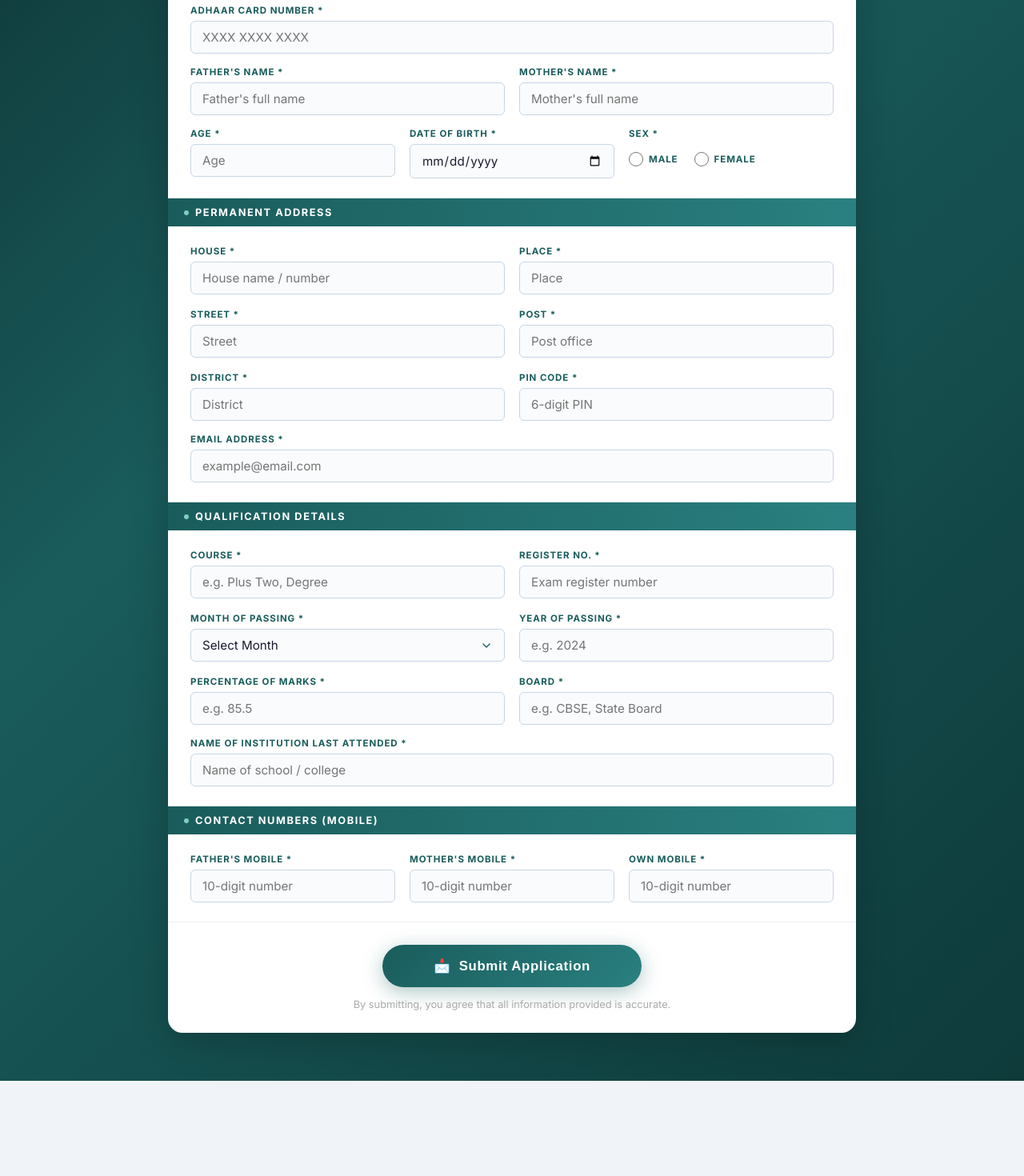
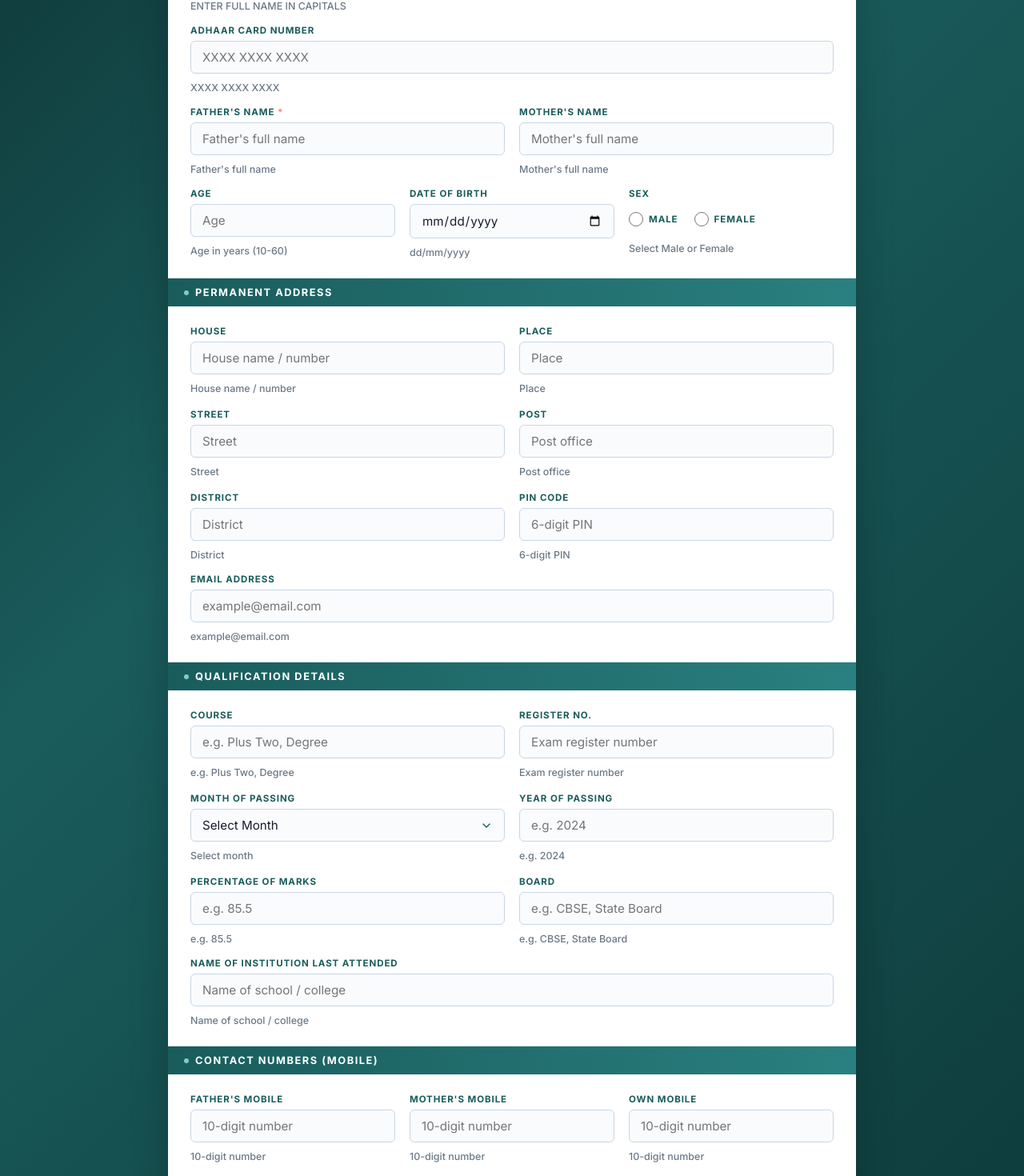
Before and after one commit to ajmal-mubarak/alhikma-ksd1, a React (Vite) app: page / in a window 1280 px wide. Shown: the part 420-1890 px from the top of the page at 80% size. Before the commit the page ends 1771 px from the top, so only its background shows below. Built offline with nearby package versions, Linux system fonts and the light colour scheme.

Commit message:
changed logics

```diff
--- a/src/index.css
+++ b/src/index.css
@@ -262,6 +262,15 @@ html, body {
   font-size: 0.72rem;
   font-weight: 500;
   margin-top: 2px;
+}
+
+/* Helper / example hint shown under inputs */
+.helper-text {
+  color: var(--text-muted);
+  font-size: 0.78rem;
+  margin-top: 4px;
+  font-weight: 500;
+  opacity: 0.9;
 }
 
 /* Radio group */
--- a/src/pages/AdmissionForm.jsx
+++ b/src/pages/AdmissionForm.jsx
@@ -35,32 +35,12 @@ const MONTHS = [
 
 function validateForm(data) {
   const errors = {}
+
+  // Required fields: name and father's name only
   if (!data.name || !data.name.trim()) errors.name = 'Name is required'
-  if (!data.adhaarCard || !data.adhaarCard.trim()) errors.adhaarCard = 'Adhaar card number is required'
   if (!data.fatherName || !data.fatherName.trim()) errors.fatherName = "Father's name is required"
-  if (!data.motherName || !data.motherName.trim()) errors.motherName = "Mother's name is required"
-  if (!data.age || !data.age.toString().trim()) errors.age = 'Age is required'
-  if (!data.dob) errors.dob = 'Date of birth is required'
-  if (!data.sex) errors.sex = 'Please select sex'
-  if (!data.house || !data.house.trim()) errors.house = 'House is required'
-  if (!data.place || !data.place.trim()) errors.place = 'Place is required'
-  if (!data.street || !data.street.trim()) errors.street = 'Street is required'
-  if (!data.post || !data.post.trim()) errors.post = 'Post office is required'
-  if (!data.district || !data.district.trim()) errors.district = 'District is required'
-  if (!data.pin || !data.pin.trim()) errors.pin = 'PIN code is required'
-  if (!data.email || !data.email.trim()) errors.email = 'Email address is required'
-  if (!data.course || !data.course.trim()) errors.course = 'Course is required'
-  if (!data.registerNo || !data.registerNo.trim()) errors.registerNo = 'Register number is required'
-  if (!data.monthOfPassing) errors.monthOfPassing = 'Month of passing is required'
-  if (!data.yearOfPassing || !data.yearOfPassing.toString().trim()) errors.yearOfPassing = 'Year of passing is required'
-  if (!data.percentage || !data.percentage.toString().trim()) errors.percentage = 'Percentage of marks is required'
-  if (!data.board || !data.board.trim()) errors.board = 'Board is required'
-  if (!data.lastInstitution || !data.lastInstitution.trim()) errors.lastInstitution = 'Name of institution is required'
-  if (!data.fatherMobile || !data.fatherMobile.trim()) errors.fatherMobile = "Father's mobile is required"
-  if (!data.motherMobile || !data.motherMobile.trim()) errors.motherMobile = "Mother's mobile is required"
-  if (!data.ownMobile || !data.ownMobile.trim()) errors.ownMobile = 'Own mobile is required'
 
-  // Format validations if fields are entered
+  // Format validations (only run when a field is provided)
   if (data.ownMobile && data.ownMobile.trim() && !/^\d{10}$/.test(data.ownMobile.trim())) {
     errors.ownMobile = 'Enter valid 10-digit number'
   }
@@ -94,6 +74,34 @@ export default function AdmissionForm() {
   const [isSubmitting, setIsSubmitting] = useState(false)
   const [submitError, setSubmitError] = useState('')
 
+  // Example / format hints shown under each input
+  const helperHints = {
+    name: 'ENTER FULL NAME IN CAPITALS',
+    adhaarCard: 'XXXX XXXX XXXX',
+    fatherName: "Father's full name",
+    motherName: "Mother's full name",
+    age: 'Age in years (10-60)',
+    dob: 'dd/mm/yyyy',
+    sex: 'Select Male or Female',
+    house: 'House name / number',
+    place: 'Place',
+    street: 'Street',
+    post: 'Post office',
+    district: 'District',
+    pin: '6-digit PIN',
+    email: 'example@email.com',
+    course: 'e.g. Plus Two, Degree',
+    registerNo: 'Exam register number',
+    monthOfPassing: 'Select month',
+    yearOfPassing: 'e.g. 2024',
+    percentage: 'e.g. 85.5',
+    board: 'e.g. CBSE, State Board',
+    lastInstitution: 'Name of school / college',
+    fatherMobile: '10-digit number',
+    motherMobile: '10-digit number',
+    ownMobile: '10-digit number',
+  }
+
   const handleChange = (e) => {
     const { name, value } = e.target
     setForm(prev => ({ ...prev, [name]: value }))
@@ -103,6 +111,12 @@ export default function AdmissionForm() {
   const handleSubmit = async (e) => {
     e.preventDefault()
     setSubmitError('')
+    // If every field is empty, block submission and show message
+    const anyFilled = Object.values(form).some(v => String(v || '').trim() !== '')
+    if (!anyFilled) {
+      setSubmitError('Nothing to submit — please fill at least one field.')
+      return
+    }
     const errs = validateForm(form)
     if (Object.keys(errs).length > 0) {
       setErrors(errs)
@@ -112,11 +126,10 @@ export default function AdmissionForm() {
     }
 
     setIsSubmitting(true)
-    const ref = 'AHK-' + Date.now().toString().slice(-6)
     const submission = {
       ...form,
       id: Date.now().toString(),
-      refNo: ref,
+      // Do not set refNo here; backend will generate AHC26G### when missing
       submittedAt: new Date().toISOString(),
       // Office use fields (blank at submission time)
       admissionNo: '',
@@ -132,11 +145,12 @@ export default function AdmissionForm() {
     }
 
     try {
+      const headers = { 'Content-Type': 'application/json' }
+      if (anyFilled) headers['X-Allow-Partial'] = 'true'
+
       const response = await fetch('/api/admissions', {
         method: 'POST',
-        headers: {
-          'Content-Type': 'application/json',
-        },
+        headers,
         body: JSON.stringify(submission),
       });
 
@@ -145,7 +159,9 @@ export default function AdmissionForm() {
         throw new Error(errData.error || 'Failed to submit application');
       }
 
-      setRefNo(ref)
+      const saved = await response.json()
+      // use server-generated refNo (AHC26G###)
+      setRefNo(saved.refNo || '')
       setSubmitted(true)
     } catch (err) {
       console.error('Submission error:', err);
@@ -218,11 +234,11 @@ export default function AdmissionForm() {
       </header>
 
       <div className="form-page-content">
-        <div className="form-intro fade-in">
+          <div className="form-intro fade-in">
           <div className="form-badge">Academic Year 2026</div>
           <h2>Admission Application Form</h2>
           <p style={{color:'rgba(255,255,255,0.6)', fontSize:'0.88rem', marginTop:4}}>Al Hikma Women's College · Indira Nagar, Kasaragod – 671 541</p>
-          <p style={{marginTop:8}}>Fill in all required details carefully. Fields marked with <span style={{color:'#ff8080'}}>*</span> are mandatory.</p>
+          <p style={{marginTop:8}}>All fields are optional; provide information as applicable.</p>
         </div>
 
         <form className="form-card fade-in" onSubmit={handleSubmit} noValidate>
@@ -234,7 +250,7 @@ export default function AdmissionForm() {
           <div className="form-section">
             <div className="field-grid grid-1">
               <div className={fieldClass('name')}>
-                <label htmlFor="name">Name of Applicant (in Capital Letters) *</label>
+                <label htmlFor="name">Name of Applicant (in Capital Letters) <span style={{color:'#ff8080'}}>*</span></label>
                 <input
                   id="name"
                   name="name"
@@ -246,13 +262,14 @@ export default function AdmissionForm() {
                   className={errors.name ? 'error' : ''}
                   autoComplete="name"
                 />
-                {errors.name && <span className="error-msg">{errors.name}</span>}
+                  {helperHints.name && <div className="helper-text">{helperHints.name}</div>}
+                  {errors.name && <span className="error-msg">{errors.name}</span>}
               </div>
             </div>
 
             <div className="field-grid grid-1" style={{ marginTop: 16 }}>
               <div className={fieldClass('adhaarCard')}>
-                <label htmlFor="adhaarCard">Adhaar Card Number *</label>
+                <label htmlFor="adhaarCard">Adhaar Card Number</label>
                 <input
                   id="adhaarCard"
                   name="adhaarCard"
@@ -263,13 +280,14 @@ export default function AdmissionForm() {
                   maxLength={14}
                   className={errors.adhaarCard ? 'error' : ''}
                 />
+                {helperHints.adhaarCard && <div className="helper-text">{helperHints.adhaarCard}</div>}
                 {errors.adhaarCard && <span className="error-msg">{errors.adhaarCard}</span>}
               </div>
             </div>
 
             <div className="field-grid grid-2" style={{ marginTop: 16 }}>
               <div className={fieldClass('fatherName')}>
-                <label htmlFor="fatherName">Father's Name *</label>
+                <label htmlFor="fatherName">Father's Name <span style={{color:'#ff8080'}}>*</span></label>
                 <input
                   id="fatherName"
                   name="fatherName"
@@ -279,10 +297,11 @@ export default function AdmissionForm() {
                   placeholder="Father's full name"
                   className={errors.fatherName ? 'error' : ''}
                 />
+                {helperHints.fatherName && <div className="helper-text">{helperHints.fatherName}</div>}
                 {errors.fatherName && <span className="error-msg">{errors.fatherName}</span>}
               </div>
               <div className={fieldClass('motherName')}>
-                <label htmlFor="motherName">Mother's Name *</label>
+                <label htmlFor="motherName">Mother's Name</label>
                 <input
                   id="motherName"
                   name="motherName"
@@ -292,13 +311,14 @@ export default function AdmissionForm() {
                   placeholder="Mother's full name"
                   className={errors.motherName ? 'error' : ''}
                 />
+                {helperHints.motherName && <div className="helper-text">{helperHints.motherName}</div>}
                 {errors.motherName && <span className="error-msg">{errors.motherName}</span>}
               </div>
             </div>
 
             <div className="field-grid grid-3" style={{ marginTop: 16 }}>
               <div className={fieldClass('age')}>
-                <label htmlFor="age">Age *</label>
+                <label htmlFor="age">Age</label>
                 <input
                   id="age"
                   name="age"
@@ -310,10 +330,11 @@ export default function AdmissionForm() {
                   max={60}
                   className={errors.age ? 'error' : ''}
                 />
+                {helperHints.age && <div className="helper-text">{helperHints.age}</div>}
                 {errors.age && <span className="error-msg">{errors.age}</span>}
               </div>
               <div className={fieldClass('dob')}>
-                <label htmlFor="dob">Date of Birth *</label>
+                <label htmlFor="dob">Date of Birth</label>
                 <input
                   id="dob"
                   name="dob"
@@ -322,10 +343,11 @@ export default function AdmissionForm() {
                   onChange={handleChange}
                   className={errors.dob ? 'error' : ''}
                 />
+                {helperHints.dob && <div className="helper-text">{helperHints.dob}</div>}
                 {errors.dob && <span className="error-msg">{errors.dob}</span>}
               </div>
               <div className={fieldClass('sex')}>
-                <label>Sex *</label>
+                <label>Sex</label>
                 <div className="radio-group">
                   <label className="radio-option">
                     <input
@@ -348,6 +370,7 @@ export default function AdmissionForm() {
                     Female
                   </label>
                 </div>
+                {helperHints.sex && <div className="helper-text">{helperHints.sex}</div>}
                 {errors.sex && <span className="error-msg">{errors.sex}</span>}
               </div>
             </div>
@@ -361,7 +384,7 @@ export default function AdmissionForm() {
           <div className="form-section">
             <div className="field-grid grid-2">
               <div className={fieldClass('house')}>
-                <label htmlFor="house">House *</label>
+                <label htmlFor="house">House</label>
                 <input
                   id="house"
                   name="house"
@@ -371,10 +394,11 @@ export default function AdmissionForm() {
                   placeholder="House name / number"
                   className={errors.house ? 'error' : ''}
                 />
+                {helperHints.house && <div className="helper-text">{helperHints.house}</div>}
                 {errors.house && <span className="error-msg">{errors.house}</span>}
               </div>
               <div className={fieldClass('place')}>
-                <label htmlFor="place">Place *</label>
+                <label htmlFor="place">Place</label>
                 <input
                   id="place"
                   name="place"
@@ -384,10 +408,11 @@ export default function AdmissionForm() {
                   placeholder="Place"
                   className={errors.place ? 'error' : ''}
                 />
+                {helperHints.place && <div className="helper-text">{helperHints.place}</div>}
                 {errors.place && <span className="error-msg">{errors.place}</span>}
               </div>
               <div className={fieldClass('street')}>
-                <label htmlFor="street">Street *</label>
+                <label htmlFor="street">Street</label>
                 <input
                   id="street"
                   name="street"
@@ -397,10 +422,11 @@ export default function AdmissionForm() {
                   placeholder="Street"
                   className={errors.street ? 'error' : ''}
                 />
+                {helperHints.street && <div className="helper-text">{helperHints.street}</div>}
                 {errors.street && <span className="error-msg">{errors.street}</span>}
               </div>
               <div className={fieldClass('post')}>
-                <label htmlFor="post">Post *</label>
+                <label htmlFor="post">Post</label>
                 <input
                   id="post"
                   name="post"
@@ -410,10 +436,11 @@ export default function AdmissionForm() {
                   placeholder="Post office"
                   className={errors.post ? 'error' : ''}
                 />
+                {helperHints.post && <div className="helper-text">{helperHints.post}</div>}
                 {errors.post && <span className="error-msg">{errors.post}</span>}
               </div>
               <div className={fieldClass('district')}>
-                <label htmlFor="district">District *</label>
+                <label htmlFor="district">District</label>
                 <input
                   id="district"
                   name="district"
@@ -423,10 +450,11 @@ export default function AdmissionForm() {
                   placeholder="District"
                   className={errors.district ? 'error' : ''}
                 />
+                {helperHints.district && <div className="helper-text">{helperHints.district}</div>}
                 {errors.district && <span className="error-msg">{errors.district}</span>}
               </div>
               <div className={fieldClass('pin')}>
-                <label htmlFor="pin">PIN Code *</label>
+                <label htmlFor="pin">PIN Code</label>
                 <input
                   id="pin"
                   name="pin"
@@ -437,12 +465,13 @@ export default function AdmissionForm() {
                   maxLength={6}
                   className={errors.pin ? 'error' : ''}
                 />
+                {helperHints.pin && <div className="helper-text">{helperHints.pin}</div>}
                 {errors.pin && <span className="error-msg">{errors.pin}</span>}
               </div>
             </div>
             <div className="field-grid grid-1" style={{ marginTop: 16 }}>
               <div className={fieldClass('email')}>
-                <label htmlFor="email">Email Address *</label>
+                <label htmlFor="email">Email Address</label>
                 <input
                   id="email"
                   name="email"
@@ -452,6 +481,7 @@ export default function AdmissionForm() {
                   placeholder="example@email.com"
                   className={errors.email ? 'error' : ''}
                 />
+                {helperHints.email && <div className="helper-text">{helperHints.email}</div>}
                 {errors.email && <span className="error-msg">{errors.email}</span>}
               </div>
             </div>
@@ -465,7 +495,7 @@ export default function AdmissionForm() {
           <div className="form-section">
             <div className="field-grid grid-2">
               <div className={fieldClass('course')}>
-                <label htmlFor="course">Course *</label>
+                <label htmlFor="course">Course</label>
                 <input
                   id="course"
                   name="course"
@@ -475,10 +505,11 @@ export default function AdmissionForm() {
                   placeholder="e.g. Plus Two, Degree"
                   className={errors.course ? 'error' : ''}
                 />
+                {helperHints.course && <div className="helper-text">{helperHints.course}</div>}
                 {errors.course && <span className="error-msg">{errors.course}</span>}
               </div>
               <div className={fieldClass('registerNo')}>
-                <label htmlFor="registerNo">Register No. *</label>
+                <label htmlFor="registerNo">Register No.</label>
                 <input
                   id="registerNo"
                   name="registerNo"
@@ -488,10 +519,11 @@ export default function AdmissionForm() {
                   placeholder="Exam register number"
                   className={errors.registerNo ? 'error' : ''}
                 />
+                {helperHints.registerNo && <div className="helper-text">{helperHints.registerNo}</div>}
                 {errors.registerNo && <span className="error-msg">{errors.registerNo}</span>}
               </div>
               <div className={fieldClass('monthOfPassing')}>
-                <label htmlFor="monthOfPassing">Month of Passing *</label>
+                <label htmlFor="monthOfPassing">Month of Passing</label>
                 <select
                   id="monthOfPassing"
                   name="monthOfPassing"
@@ -502,10 +534,11 @@ export default function AdmissionForm() {
                   <option value="">Select Month</option>
                   {MONTHS.map(m => <option key={m} value={m}>{m}</option>)}
                 </select>
+                {helperHints.monthOfPassing && <div className="helper-text">{helperHints.monthOfPassing}</div>}
                 {errors.monthOfPassing && <span className="error-msg">{errors.monthOfPassing}</span>}
               </div>
               <div className={fieldClass('yearOfPassing')}>
-                <label htmlFor="yearOfPassing">Year of Passing *</label>
+                <label htmlFor="yearOfPassing">Year of Passing</label>
                 <input
                   id="yearOfPassing"
                   name="yearOfPassing"
@@ -517,10 +550,11 @@ export default function AdmissionForm() {
                   max={2030}
                   className={errors.yearOfPassing ? 'error' : ''}
                 />
+                {helperHints.yearOfPassing && <div className="helper-text">{helperHints.yearOfPassing}</div>}
                 {errors.yearOfPassing && <span className="error-msg">{errors.yearOfPassing}</span>}
               </div>
               <div className={fieldClass('percentage')}>
-                <label htmlFor="percentage">Percentage of Marks *</label>
+                <label htmlFor="percentage">Percentage of Marks</label>
                 <input
                   id="percentage"
                   name="percentage"
@@ -533,10 +567,11 @@ export default function AdmissionForm() {
                   step={0.01}
                   className={errors.percentage ? 'error' : ''}
                 />
+                {helperHints.percentage && <div className="helper-text">{helperHints.percentage}</div>}
                 {errors.percentage && <span className="error-msg">{errors.percentage}</span>}
               </div>
               <div className={fieldClass('board')}>
-                <label htmlFor="board">Board *</label>
+                <label htmlFor="board">Board</label>
                 <input
                   id="board"
                   name="board"
@@ -546,12 +581,13 @@ export default function AdmissionForm() {
                   placeholder="e.g. CBSE, State Board"
                   className={errors.board ? 'error' : ''}
                 />
+                {helperHints.board && <div className="helper-text">{helperHints.board}</div>}
                 {errors.board && <span className="error-msg">{errors.board}</span>}
               </div>
             </div>
             <div className="field-grid grid-1" style={{ marginTop: 16 }}>
               <div className={fieldClass('lastInstitution')}>
-                <label htmlFor="lastInstitution">Name of Institution Last Attended *</label>
+                <label htmlFor="lastInstitution">Name of Institution Last Attended</label>
                 <input
                   id="lastInstitution"
                   name="lastInstitution"
@@ -561,7 +597,8 @@ export default function AdmissionForm() {
                   placeholder="Name of school / college"
                   className={errors.lastInstitution ? 'error' : ''}
                 />
-                {errors.lastInstitution && <span className="error-msg">{errors.lastInstitution}</span>}
+                  {helperHints.lastInstitution && <div className="helper-text">{helperHints.lastInstitution}</div>}
+                  {errors.lastInstitution && <span className="error-msg">{errors.lastInstitution}</span>}
               </div>
             </div>
           </div>
@@ -574,7 +611,7 @@ export default function AdmissionForm() {
           <div className="form-section">
             <div className="phone-grid">
               <div className={fieldClass('fatherMobile')}>
-                <label htmlFor="fatherMobile">Father's Mobile *</label>
+                <label htmlFor="fatherMobile">Father's Mobile</label>
                 <input
                   id="fatherMobile"
                   name="fatherMobile"
@@ -585,10 +622,11 @@ export default function AdmissionForm() {
                   maxLength={10}
                   className={errors.fatherMobile ? 'error' : ''}
                 />
+                {helperHints.fatherMobile && <div className="helper-text">{helperHints.fatherMobile}</div>}
                 {errors.fatherMobile && <span className="error-msg">{errors.fatherMobile}</span>}
               </div>
               <div className={fieldClass('motherMobile')}>
-                <label htmlFor="motherMobile">Mother's Mobile *</label>
+                <label htmlFor="motherMobile">Mother's Mobile</label>
                 <input
                   id="motherMobile"
                   name="motherMobile"
@@ -599,10 +637,11 @@ export default function AdmissionForm() {
                   maxLength={10}
                   className={errors.motherMobile ? 'error' : ''}
                 />
+                {helperHints.motherMobile && <div className="helper-text">{helperHints.motherMobile}</div>}
                 {errors.motherMobile && <span className="error-msg">{errors.motherMobile}</span>}
               </div>
               <div className={fieldClass('ownMobile')}>
-                <label htmlFor="ownMobile">Own Mobile *</label>
+                <label htmlFor="ownMobile">Own Mobile</label>
                 <input
                   id="ownMobile"
                   name="ownMobile"
@@ -613,6 +652,7 @@ export default function AdmissionForm() {
                   maxLength={10}
                   className={errors.ownMobile ? 'error' : ''}
                 />
+                {helperHints.ownMobile && <div className="helper-text">{helperHints.ownMobile}</div>}
                 {errors.ownMobile && <span className="error-msg">{errors.ownMobile}</span>}
               </div>
             </div>
```
Also changed, not shown: api/index.js (+37 -29 lines), src/pages/EditAdmission.jsx (+32 -9 lines).
